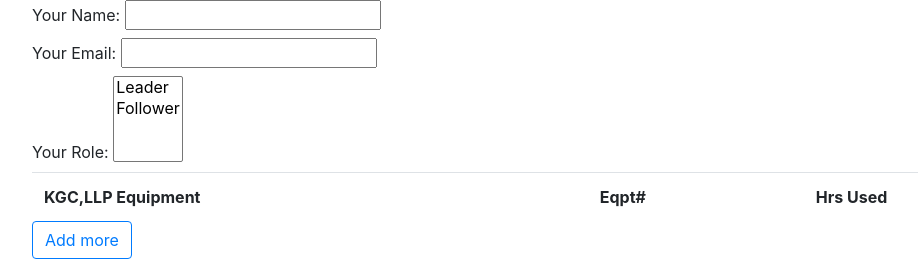
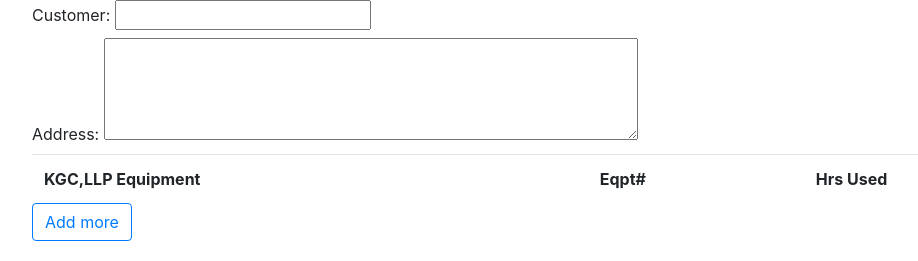
Before and after one commit to relionbrian/kgcmobile, a Vue app: page / in a window 1280 px wide. Shown: the top 261 px of the page, without its empty margins (38-956 px from the left). Built offline with nearby package versions, Linux system fonts and the light colour scheme; what vue-signature-pad would draw is missing.

Commit message:
9/4/19 11:16am

```diff
--- a/src/App.vue
+++ b/src/App.vue
@@ -3,16 +3,10 @@
   <form name="Equipment" method="POST" data-netlify="true">
     <div class="container">
       <div class="row">
-          <label>Your Name: <input type="text" name="name" /></label>
+          <label>Customer: <input type="text" name="name" /></label>
       </div>
       <div class="row">
-          <label>Your Email: <input type="email" name="email" /></label>
-      </div>
-      <div class="row">
-          <label>Your Role: <select name="role[]" multiple>
-          <option value="leader">Leader</option>
-          <option value="follower">Follower</option>
-          </select></label>
+          <label>Address: <textarea rows="4" cols="50"></textarea></label>
       </div>
       <div class="row">
        <table class="table">
```
